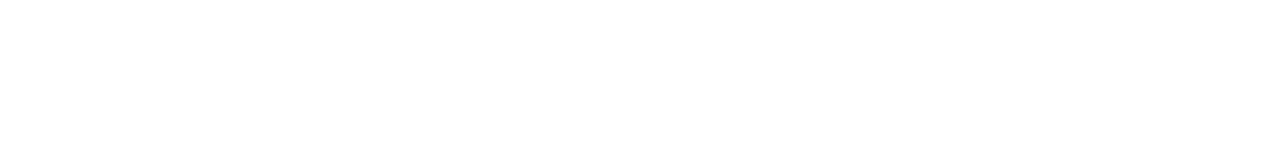
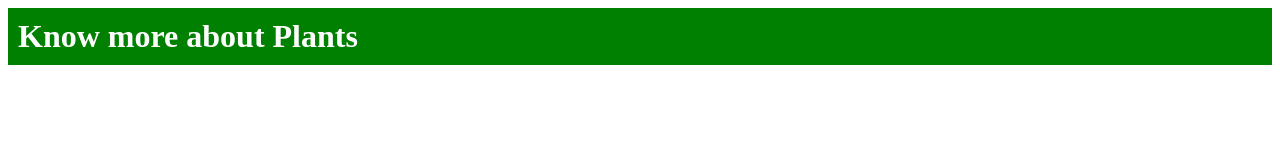
Before and after one commit to Arthur-codeX/plantsplants, a plain HTML site: page index.html in a window 1280 px wide. Drawn offline with Linux system fonts and the light colour scheme.

Commit message:
Completed Top Bar.

```diff
--- a/css/css.css
+++ b/css/css.css
@@ -0,0 +1,7 @@
+#top-bar {
+  background-color: green;
+  color: white;
+  font-size: xx-large;
+  font-weight: 900;
+  padding: 10px;
+}
--- a/index.html
+++ b/index.html
@@ -7,6 +7,10 @@
     <title>Plants Plants</title>
   </head>
   <body>
+    <div id="top-bar">
+      <span>Know more about Plants</span>
+    </div>
+
     <script src="./src/index.js"></script>
   </body>
 </html>
```
